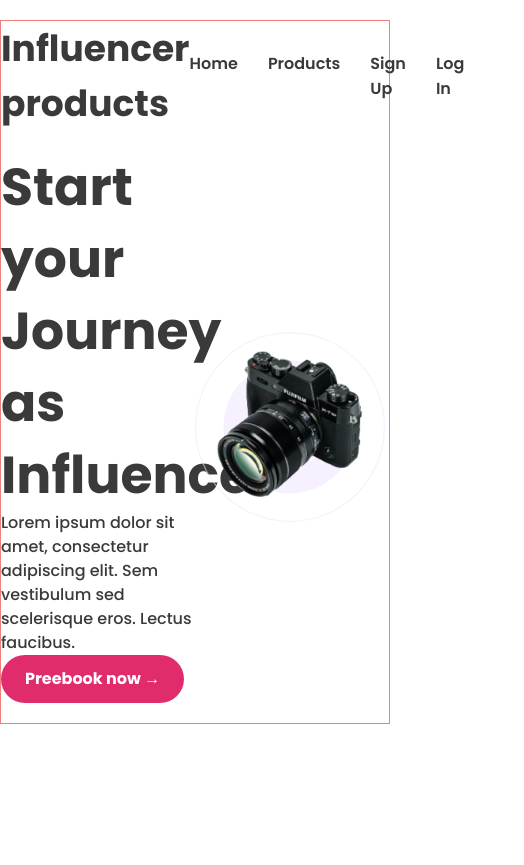
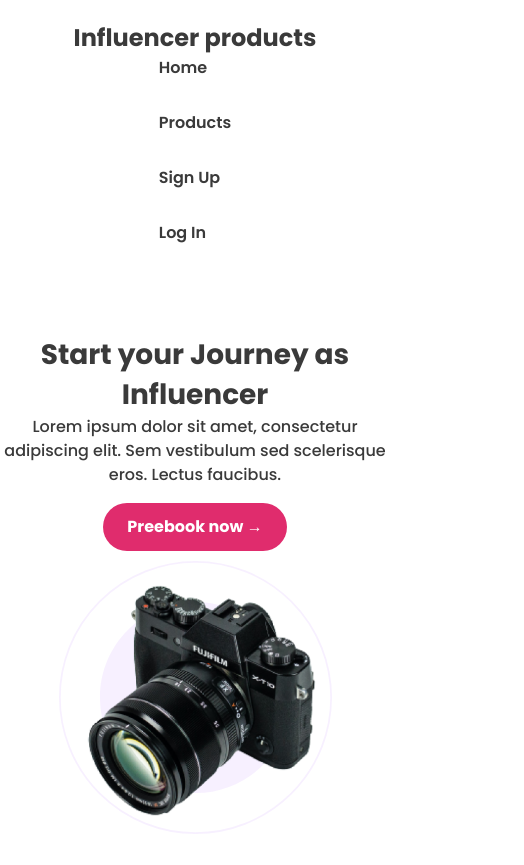
Before and after one commit to kaziabulhasib/influencer-gear, a plain HTML site: page index.html in a window 390 px wide. Shown: the whole page, 524 px wide, since content can reach past the window. Before the commit the page ends 844 px from the top, so only its background shows below. Drawn offline with Linux system fonts and the light colour scheme.

Commit message:
responive nav and banner section for mobile device

```diff
--- a/styles/responsive.css
+++ b/styles/responsive.css
@@ -1,3 +1,33 @@
-.responsive {
-  color: lightblue;
+/* google fonts import */
+@import url("https://fonts.googleapis.com/css2?family=Inter:wght@400;700&family=Manrope:wght@700&family=Poppins:wght@500;600;700&display=swap");
+
+@media screen and (max-width: 576px) {
+  .nav,
+  .nav .nav-menu,
+  .banner {
+    flex-direction: column;
+  }
+  .banner-img {
+    width: 70%;
+  }
+  .nav .nav-title {
+    font-size: 1rem;
+  }
+
+  /* .banner {
+    margin: 5px;
+  } */
+  .banner .banner-content {
+    width: 100%;
+    margin: 10px auto;
+    text-align: center;
+  }
+
+  .banner .banner-content h1 {
+    font-size: 1.75rem;
+    line-height: 2.5rem;
+  }
 }
+
+/* medium device  responsive style */
+/* max-width:960px and min-width:576px */
--- a/styles/style.css
+++ b/styles/style.css
@@ -6,7 +6,7 @@
 * {
   margin: 0;
   padding: 0;
-  box-sizing: border-box;
+  /* box-sizing: border-box; */
   font-family: "Poppins", sans-serif;
 }
 
@@ -19,6 +19,7 @@
   padding: 12px 24px;
   border: none;
   border-radius: 40px;
+  margin-top: 16px;
 }
 
 /* nav menu style */
@@ -27,7 +28,7 @@
   max-width: 1250px;
   /* padding: 20px 120px; */
   margin: 20px auto;
-  border: 1px solid lightcoral;
+  /* border: 1px solid lightcoral; */
 }
 
 .nav {
```
